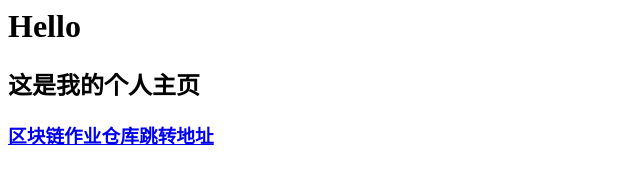
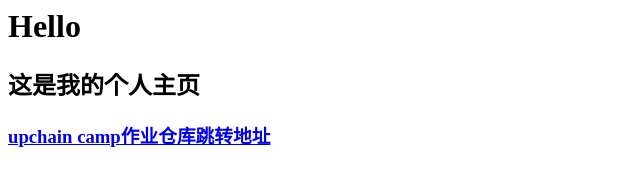
Before and after one commit to opponent01/hqx.github.io, a plain HTML site: page index.html in a window 1280 px wide. Shown: the whole page, without its empty margins (0-640 px from the left). Drawn offline with Linux system fonts and the light colour scheme.

Commit message:
Update index.html

```diff
--- a/index.html
+++ b/index.html
@@ -9,7 +9,7 @@
         </h2>
       <a href="https://github.com/opponet/hqx.github.io">
        <h3>
-        区块链作业仓库跳转地址
+        upchain camp作业仓库跳转地址
         </h3>
         <a?>
       </body>
```
